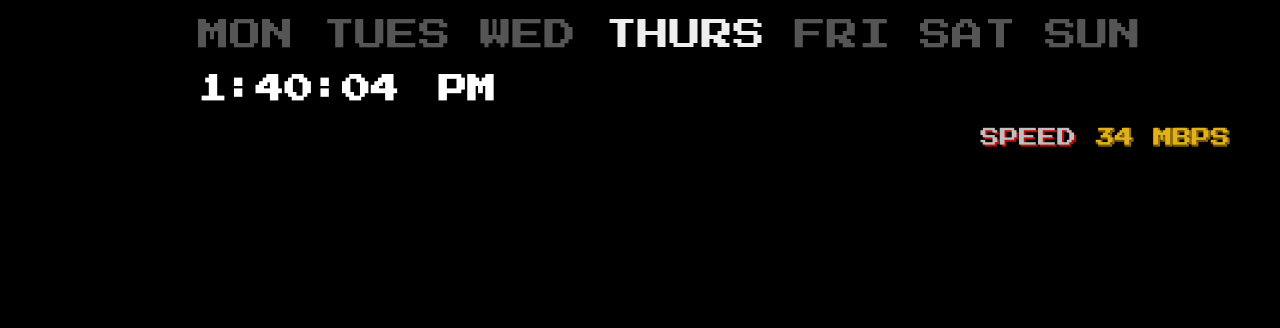
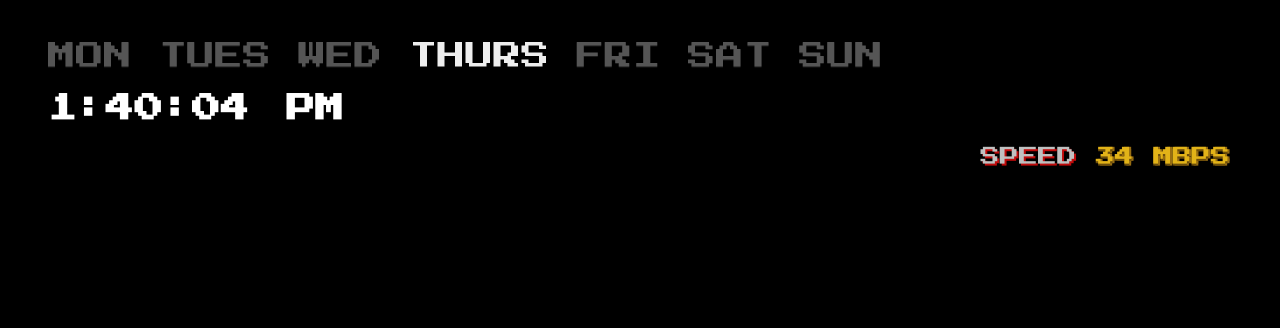
Before and after one commit to cerebnismus/magic-mirror, a plain HTML site: page index.html in a window 1280 px wide. Shown: the top 328 px of the page. Drawn offline with nearby package versions, Linux system fonts and the light colour scheme; no server answers.

Commit message:
base-system-ok

```diff
--- a/style.css
+++ b/style.css
@@ -194,8 +194,9 @@ h2 {
 
 #container ul {
   text-align: left;
-  margin-left: 150px;
-  word-spacing: 10px;
+  margin-top: 42px;
+  margin-left: 0px;
+  word-spacing: 8px;
   list-style-type: none;
 }
 
@@ -203,5 +204,5 @@ h2 {
   display: inline;
   color: #555;
   text-shadow: 0px 1px rgba(255, 255, 255, 0.1);
-  font-size: 32px;
+  font-size: 28px;
 }
```
Also changed, not shown: 1 other file.
